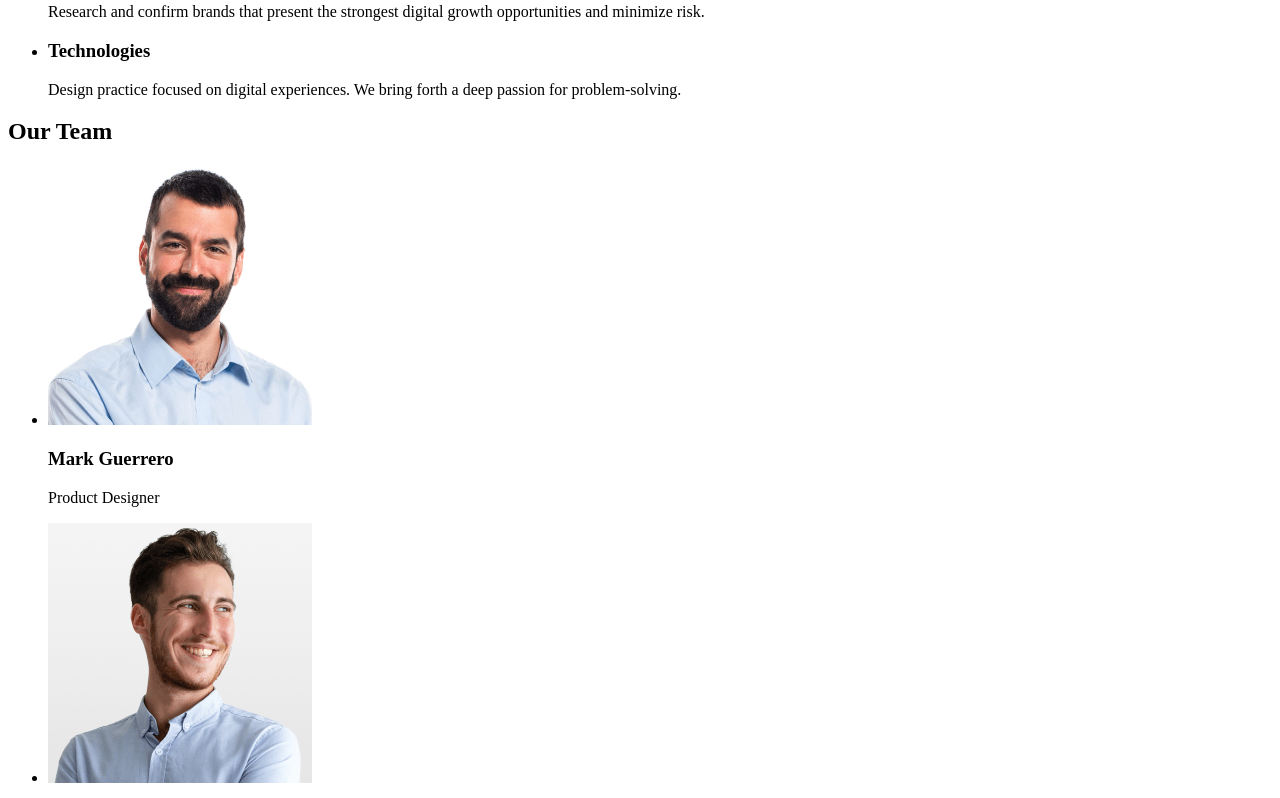
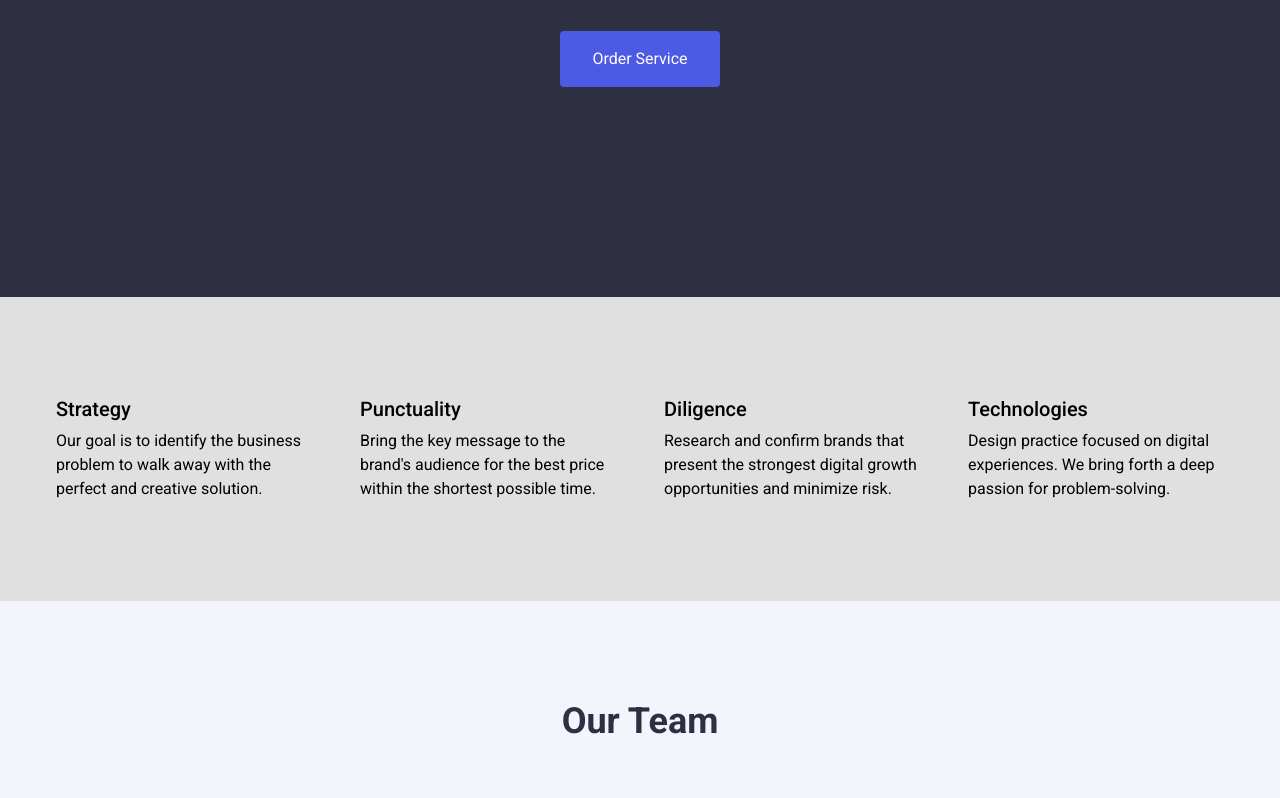
Before and after one commit to Vladyslav-Holovin/my-first-project, a plain HTML site: page index.html in a window 1280 px wide. Shown: the part 299-1097 px from the top of the page. Drawn offline with Linux system fonts and the light colour scheme.

Commit message:
added test css

```diff
--- a/index.html
+++ b/index.html
@@ -4,39 +4,51 @@
     <meta charset="UTF-8" />
     <meta name="viewport" content="width=device-width, initial-scale=1.0" />
     <title>Homework</title>
+
+    <link rel="preconnect" href="https://fonts.googleapis.com" />
+    <link rel="preconnect" href="https://fonts.gstatic.com" crossorigin />
+    <link
+      href="https://fonts.googleapis.com/css2?family=Roboto:ital,wght@0,100;0,300;0,400;0,500;0,700;0,900;1,100;1,300;1,400;1,500;1,700;1,900&display=swap"
+      rel="stylesheet"
+    />
+
+    <link rel="stylesheet" href="./styles/style.css" />
   </head>
   <body>
     <header></header>
     <main>
-      <section>
-        <h1>Effective Solutions for Your Business</h1>
+      <section class="hero-section">
+        <h1>
+          Effective Solutions<br />
+          for Your Business
+        </h1>
         <button type="button">Order Service</button>
       </section>
-      <section>
+      <section class="advantages-section">
         <h2 hidden>Test Section Title</h2>
-        <ul>
-          <li>
+        <ul class="advantages-list">
+          <li class="advantages-list-item">
             <h3>Strategy</h3>
             <p>
               Our goal is to identify the business problem to walk away with the
               perfect and creative solution.
             </p>
           </li>
-          <li>
+          <li class="advantages-list-item">
             <h3>Punctuality</h3>
             <p>
               Bring the key message to the brand's audience for the best price
               within the shortest possible time.
             </p>
           </li>
-          <li>
+          <li class="advantages-list-item">
             <h3>Diligence</h3>
             <p>
               Research and confirm brands that present the strongest digital
               growth opportunities and minimize risk.
             </p>
           </li>
-          <li>
+          <li class="advantages-list-item">
             <h3>Technologies</h3>
             <p>
               Design practice focused on digital experiences. We bring forth a
@@ -45,25 +57,25 @@
           </li>
         </ul>
       </section>
-      <section>
+      <section class="team-section">
         <h2>Our Team</h2>
-        <ul>
-          <li>
+        <ul class="team-list">
+          <li class="team-list-item">
             <img src="./img/face-1.png" alt="" width="264" height="260" />
             <h3>Mark Guerrero</h3>
             <p>Product Designer</p>
           </li>
-          <li>
+          <li class="team-list-item">
             <img src="./img/face-2.png" alt="" width="264" height="260" />
             <h3>Tom Ford</h3>
             <p>Frontend Developer</p>
           </li>
-          <li>
+          <li class="team-list-item">
             <img src="./img/face-3.png" alt="" width="264" height="260" />
             <h3>Camila Garcia</h3>
             <p>Marketing</p>
           </li>
-          <li>
+          <li class="team-list-item">
             <img src="./img/face-4.png" alt="" width="264" height="260" />
             <h3>Daniel Wilson</h3>
             <p>UI Designer</p>
--- /dev/null
+++ b/styles/style.css
@@ -0,0 +1,159 @@
+/* http://meyerweb.com/eric/tools/css/reset/
+v2.0 | 20110126
+License: none (public domain)
+*/
+html, body, div, span, applet, object, iframe,
+h1, h2, h3, h4, h5, h6, p, blockquote, pre,
+a, abbr, acronym, address, big, cite, code,
+del, dfn, em, img, ins, kbd, q, s, samp,
+small, strike, strong, sub, sup, tt, var,
+b, u, i, center,
+dl, dt, dd, ol, ul, li,
+fieldset, form, label, legend,
+table, caption, tbody, tfoot, thead, tr, th, td,
+article, aside, canvas, details, embed,
+figure, figcaption, footer, header, hgroup,
+menu, nav, output, ruby, section, summary,
+time, mark, audio, video {
+    margin: 0;
+    padding: 0;
+    border: 0;
+    font-size: 100%;
+    font: inherit;
+    vertical-align: baseline;
+}
+/* HTML5 display-role reset for older browsers */
+article, aside, details, figcaption, figure,
+footer, header, hgroup, menu, nav, section {
+    display: block;
+}
+body {
+    line-height: 1;
+}
+ol, ul {
+    list-style: none;
+}
+blockquote, q {
+    quotes: none;
+}
+blockquote:before, blockquote:after,
+q:before, q:after {
+    content: '';
+    content: none;
+}
+table {
+    border-collapse: collapse;
+    border-spacing: 0;
+}
+
+.hero-section{
+    background-color: #2E2F42;
+    width: 100%;
+    height: 100%;
+    padding: 160px 0;
+    text-align: center;
+    max-height: 600px;
+}
+
+.hero-section h1{
+    font-family: 'Roboto';
+        font-weight: 700;
+        font-size: 56px;
+        line-height: 60px;
+    text-align: center;
+    color: #ffffff;
+}
+
+.hero-section button[type="button"]{
+    background-color: #4D5AE5;
+    border: none;
+    border-radius: 4px;
+    color: #ffffff;
+    padding: 16px 32px;
+    font-family: 'Roboto';
+        font-size: 16px;
+        line-height: 24px;
+        margin: 50px 0;
+}
+
+.advantages-section{
+    padding: 100px 0;
+    background-color: #e0e0e0;
+}
+
+.advantages-list{
+    display: flex;
+    justify-content: center;
+
+}
+
+.advantages-list>.advantages-list-item {
+    width: 20%;
+    max-width: 264px;
+    padding: 0 24px;
+}
+
+
+.advantages-list > .advantages-list-item h3{
+    font-family: 'Roboto';
+    font-weight: 500;
+    font-size: 20px;
+    line-height: 24px;
+    margin-bottom: 8px;
+}
+
+.advantages-list>.advantages-list-item p {
+    font-family: 'Roboto';
+    font-weight: 400;
+    font-size: 16px;
+    line-height: 24px;
+}
+
+.team-section{
+    padding: 100px 0;
+    background-color: #F4F4FD;
+}
+
+.team-section h2{
+    font-family: 'Roboto';
+        font-weight: 700;
+        font-size: 36px;
+        line-height: 40px;
+    text-align: center;
+    color: #2E2F42;
+    margin-bottom: 72px;
+}
+
+.team-list {
+    display: flex;
+    justify-content: center;
+}
+
+.team-list>.team-list-item {
+    width: 20%;
+    max-width: 264px;
+    margin: 0 24px;
+    text-align: center;
+    background-color: #ffffff;
+    border-radius: 0 0 4px 4px;
+    box-shadow: 0px 2px 1px 0px #2E2F4214, 0px 1px 1px 0px #2E2F4229, 0px 1px 6px 0px #2E2F4214;
+}
+
+.team-list>.team-list-item h3{
+    font-family: 'Roboto';
+        font-weight: 500;
+        font-size: 20px;
+        line-height: 24px;
+        color: #2E2F42;
+        margin-top: 32px;
+}
+
+.team-list>.team-list-item p {
+    font-family: 'Roboto';
+    font-weight: 400;
+    font-size: 16px;
+    line-height: 24px;
+    color: #2E2F42;
+    padding-top: 10px;
+    margin-bottom: 32px;
+}
```
